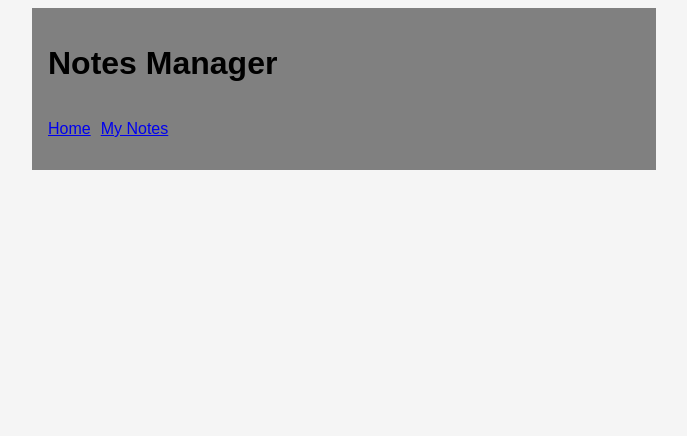
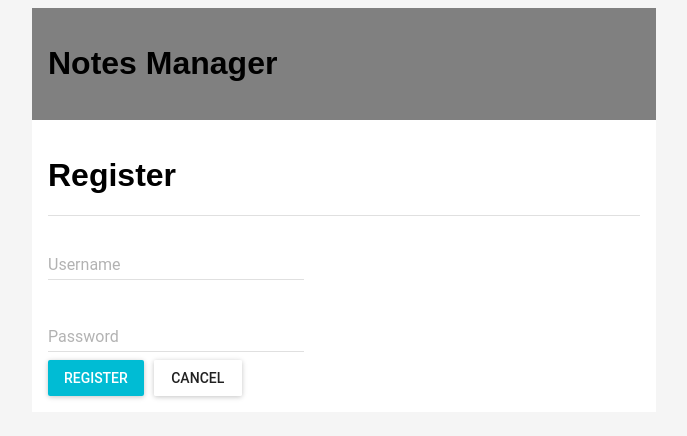
Before and after one commit to jacksono/onyango, a React (Create React App) app: page /auth/register in a window 1280 px wide. Shown: the top 436 px of the page, without its empty margins (296-983 px from the left). Built offline with nearby package versions, Linux system fonts and the light colour scheme.

Commit message:
Add register page

```diff
--- a/src/App.js
+++ b/src/App.js
@@ -8,6 +8,7 @@ import Users from './containers/usersPage/users';
 import Notes from './containers/notesPage/notes';
 import AddNote from './components/addNotePage/addNote';
 import ViewNote from './containers/viewNotePage/viewNote';
+import Register from './containers/usersPage/register';
 
 const App = () => {
   return (
@@ -19,6 +20,7 @@ const App = () => {
           <Route path="/users" component={Users} />
           <Route path="/notes" component={Notes} />
           <Route path="/new" component={AddNote} />
+          <Route path="/auth/register" component={Register} />
           <Route path="/view/:title" component={ViewNote} />
         </div>
       </Router>
--- a/src/components/header/header.js
+++ b/src/components/header/header.js
@@ -1,15 +1,29 @@
 import React from 'react';
-import { Link } from 'react-router-dom';
+import { Link, withRouter } from 'react-router-dom';
 
-const Header = () => {
+const Header = ({ history }) => {
   return (
     <div className="header">
       <h1>Notes Manager</h1>
-      <nav className="clearfix">
-        <p><Link to="/home">Home</Link></p>
-        <p style={{ marginLeft: '10px' }}><Link to="/notes">My Notes</Link></p>
-      </nav>
+      { !history.location.pathname.includes('auth')
+      && (
+        <div>
+          { history.location.pathname === '/'
+            ? (
+              <nav>
+                <p><Link to="/auth/signIn">Sign In</Link></p>
+                <p style={{ marginLeft: '10px' }}><Link to="/auth/register">Register</Link></p>
+              </nav>
+            )
+            : (
+              <nav>
+                <p><Link to="/home">Home</Link></p>
+                <p style={{ marginLeft: '10px' }}><Link to="/notes">My Notes</Link></p>
+              </nav>
+            )}
+        </div>
+      )}
     </div>
   );
 };
-export default Header;
+export default withRouter(Header);
--- /dev/null
+++ b/src/containers/usersPage/register.js
@@ -0,0 +1,78 @@
+import React from 'react';
+import axios from 'axios';
+import RaisedButton from 'material-ui/RaisedButton';
+import TextField from 'material-ui/TextField';
+import Divider from 'material-ui/Divider';
+
+class User extends React.Component {
+  state = {
+    username: '',
+    password: '',
+  };
+
+  createUser = () => {
+    const { username, password } = this.state;
+    axios
+      .post(
+        '/api/auth/register',
+        { username, password },
+      )
+      .then(() => {
+        this.props.history.push('/auth/signIn');
+        alert("Registered Successfully, You may now Sign in")
+      })
+      .catch(error => console.error('Error:', error));
+  };
+
+  handleChange = (event) => {
+    event.preventDefault();
+    const { name, value } = event.target;
+    this.setState({
+      [name]: value,
+    });
+  };
+
+  render() {
+    const { username, password } = this.state;
+    return (
+      <div className="page">
+        <h1> Register </h1>
+        <Divider />
+
+        <TextField
+          id="username"
+          floatingLabelText="Username"
+          hintText="Enter Username"
+          name="username"
+          value={username}
+          onChange={this.handleChange}
+          style={{ display: 'block' }}
+        />
+
+        <TextField
+          id="password"
+          floatingLabelText="Password"
+          name="password"
+          hintText="Enter password"
+          value={password}
+          onChange={this.handleChange}
+          style={{ display: 'block' }}
+        />
+
+        <RaisedButton
+          onClick={this.createUser}
+          label="Register"
+          primary
+          style={{ marginRight: '10px' }}
+        />
+
+        <RaisedButton
+          onClick={this.handleCancel}
+          label="Cancel"
+        />
+      </div>
+    );
+  }
+}
+
+export default User;
```
